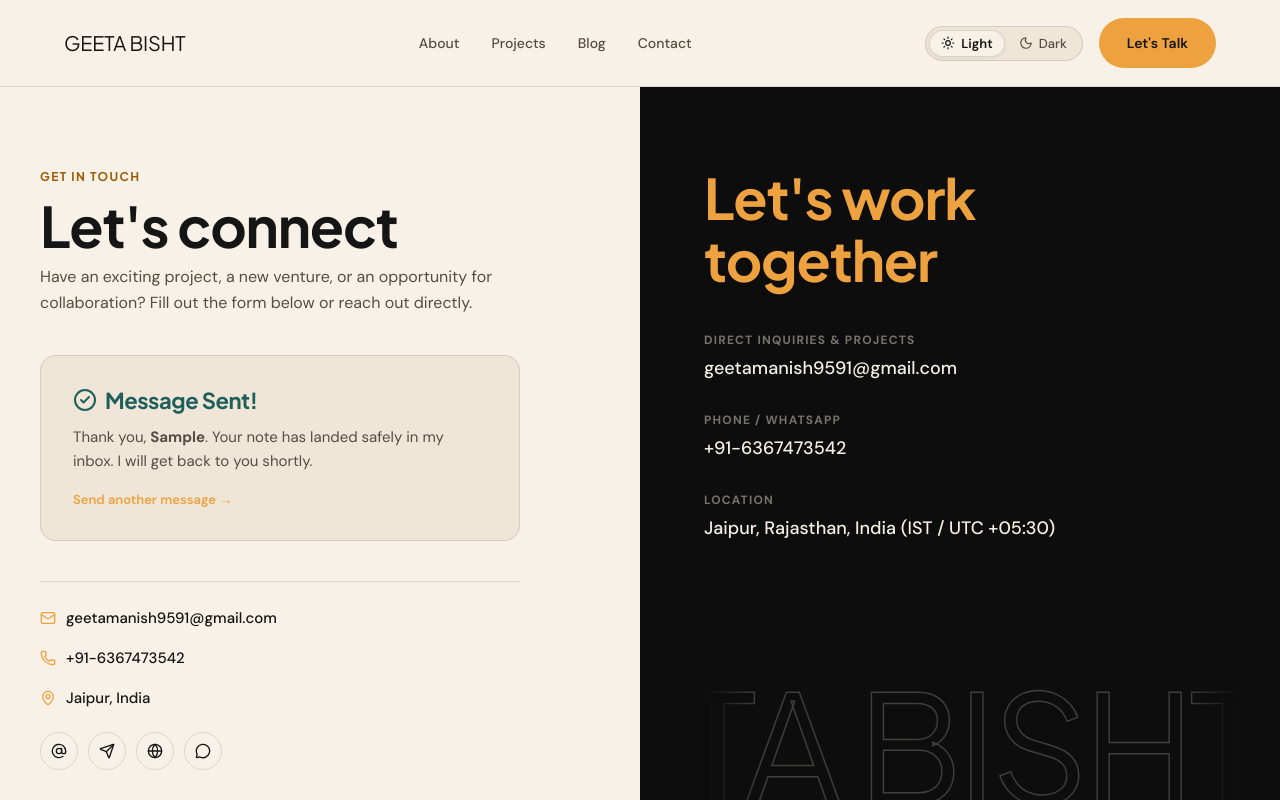
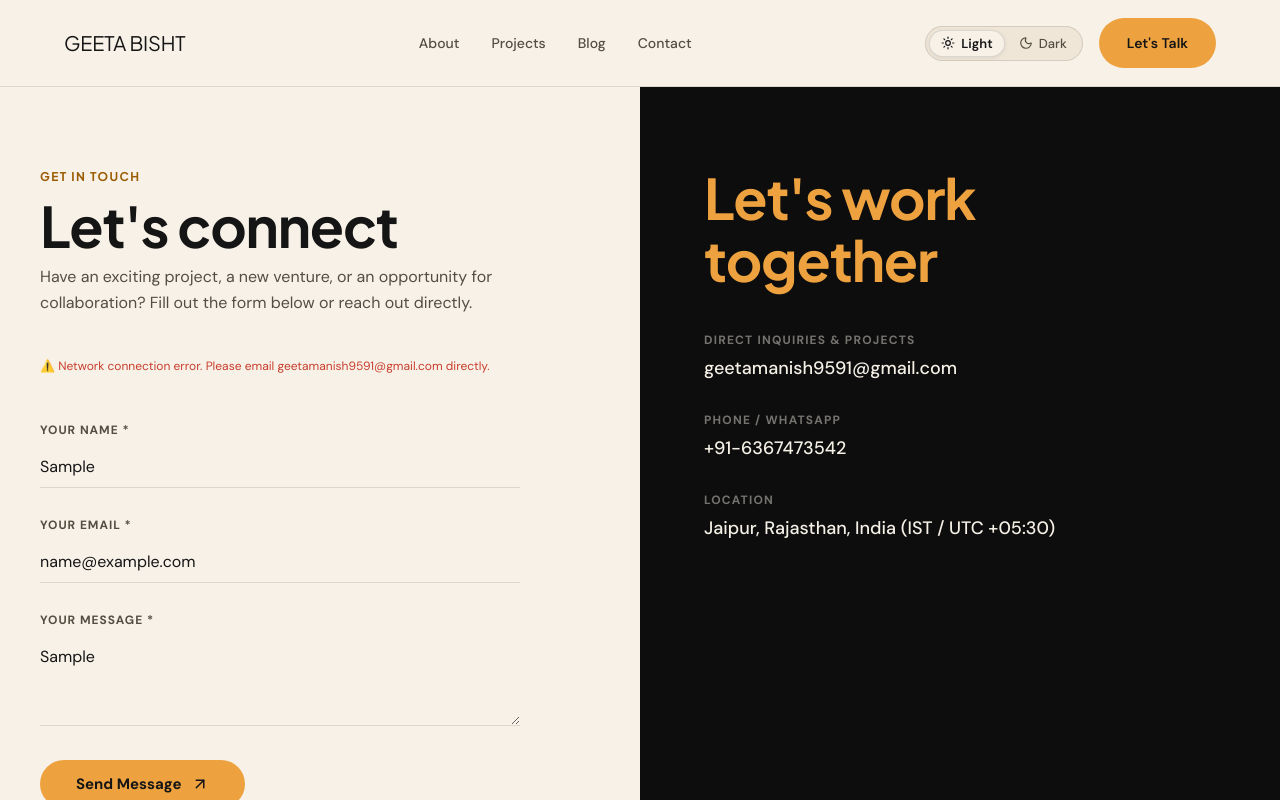
Before and after one commit to RATIWALRAHUL/portfolio, a Next.js app: page /contact in a window 1280 px wide. Both pictures are taken after typing "Sample", "name@example.com", "Sample" into the empty fields and a click on the button "Send Message". Shown: the top 800 px of the page. Built offline with nearby package versions, Linux system fonts and the light colour scheme; no server answers.

Commit message:
feat: integrate Web3Forms real-time email delivery with validation and loading states

```diff
--- a/src/app/contact/page.tsx
+++ b/src/app/contact/page.tsx
@@ -28,7 +28,9 @@ export default function ContactPage() {
     message: "",
   });
   const [errors, setErrors] = useState<{ [key: string]: string }>({});
+  const [isSubmitting, setIsSubmitting] = useState(false);
   const [isSubmitted, setIsSubmitted] = useState(false);
+  const [serverError, setServerError] = useState<string | null>(null);
 
   const handleChange = (
     e: React.ChangeEvent<HTMLInputElement | HTMLTextAreaElement>
@@ -44,8 +46,9 @@ export default function ContactPage() {
     }
   };
 
-  const handleSubmit = (e: React.FormEvent) => {
+  const handleSubmit = async (e: React.FormEvent) => {
     e.preventDefault();
+    setServerError(null);
     const newErrors: { [key: string]: string } = {};
 
     if (!formData.name.trim()) {
@@ -67,12 +70,53 @@ export default function ContactPage() {
       return;
     }
 
-    setIsSubmitted(true);
+    setIsSubmitting(true);
+
+    try {
+      const accessKey =
+        process.env.NEXT_PUBLIC_WEB3FORMS_KEY ||
+        "YOUR_WEB3FORMS_ACCESS_KEY";
+
+      const res = await fetch("https://api.web3forms.com/submit", {
+        method: "POST",
+        headers: {
+          "Content-Type": "application/json",
+          Accept: "application/json",
+        },
+        body: JSON.stringify({
+          access_key: accessKey,
+          name: formData.name,
+          email: formData.email,
+          message: formData.message,
+          from_name: `${formData.name} (Portfolio Inquiry)`,
+          subject: `✨ New Portfolio Lead: ${formData.name}`,
+          replyto: formData.email,
+        }),
+      });
+
+      const data = await res.json();
+
+      if (data.success) {
+        setIsSubmitted(true);
+      } else {
+        setServerError(
+          data.message ||
+            "Unable to send message right now. Please try reaching out directly via email."
+        );
+      }
+    } catch {
+      setServerError(
+        "Network connection error. Please email geetamanish9591@gmail.com directly."
+      );
+    } finally {
+      setIsSubmitting(false);
+    }
   };
 
   const handleReset = () => {
     setFormData({ name: "", email: "", message: "" });
     setErrors({});
+    setServerError(null);
     setIsSubmitted(false);
   };
 
@@ -117,6 +161,11 @@ export default function ContactPage() {
           </div>
         ) : (
           <form className={styles.form} onSubmit={handleSubmit} noValidate>
+            {serverError && (
+              <div className={styles.errorText} role="alert" style={{ marginBottom: 16 }}>
+                ⚠️ {serverError}
+              </div>
+            )}
             <div className={styles.inputGroup}>
               <label htmlFor="contact-name" className={styles.inputLabel}>
                 Your Name <span aria-hidden="true">*</span>
@@ -185,8 +234,14 @@ export default function ContactPage() {
               )}
             </div>
 
-            <button type="submit" className={styles.submitBtn}>
-              Send Message <ArrowUpRight size={18} aria-hidden="true" />
+            <button
+              type="submit"
+              className={styles.submitBtn}
+              disabled={isSubmitting}
+              style={isSubmitting ? { opacity: 0.7, cursor: "not-allowed" } : undefined}
+            >
+              {isSubmitting ? "Sending Note..." : "Send Message"}{" "}
+              <ArrowUpRight size={18} aria-hidden="true" />
             </button>
           </form>
         )}
```
Also changed, not shown: 1 other file (tests, documents, lock files or other folders).
